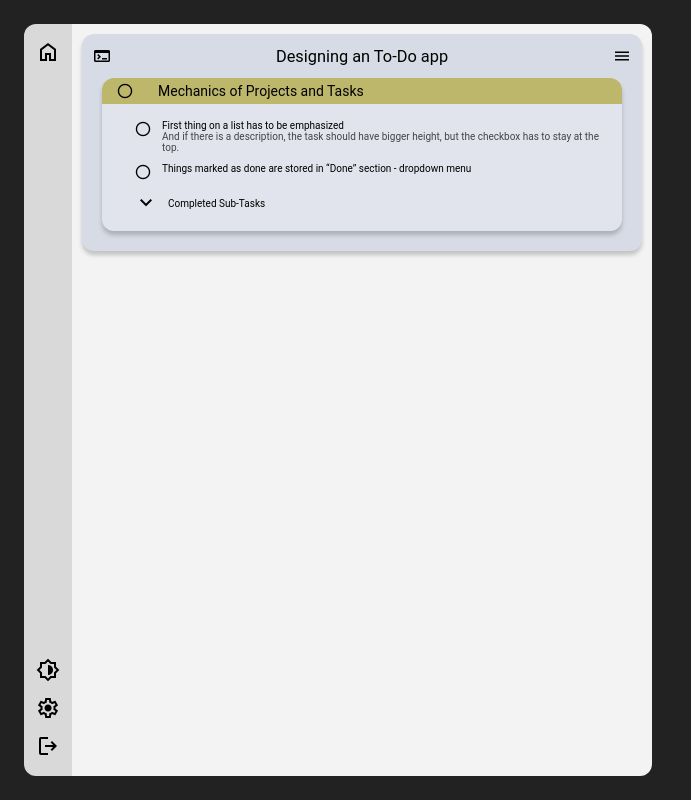
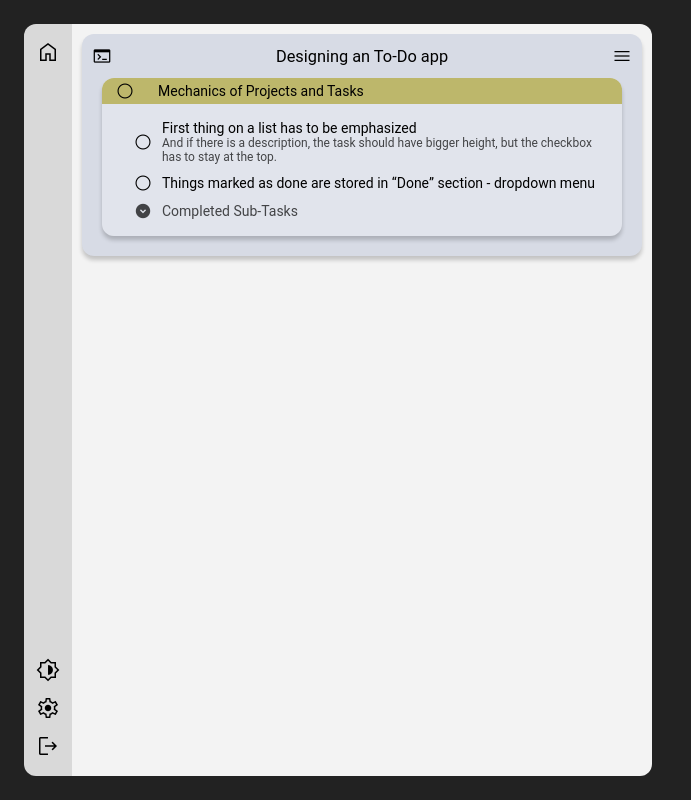
Before and after one commit to Michota/MichotaDoList, a plain HTML site: page index.html in a window 1280 px wide. Shown: the whole page, without its empty margins (0-691 px from the left). Drawn offline with nearby package versions, Linux system fonts and the light colour scheme.

Commit message:
Animation in checkbox

```diff
--- a/index.html
+++ b/index.html
@@ -6,10 +6,7 @@
     <meta name="viewport" content="width=device-width, initial-scale=1.0" />
     <!-- /// settings /// -->
     <!-- import symbols / icons -->
-    <link
-      href="https://fonts.googleapis.com/css2?family=Material+Symbols+Outlined"
-      rel="stylesheet"
-    />
+    <link rel="stylesheet" href="https://fonts.googleapis.com/css2?family=Material+Symbols+Outlined:opsz,wght,FILL,GRAD@20..48,100..700,0..1,-50..200" />
 
     <!-- import styles -->
     <link rel="stylesheet" href="style.css" />
@@ -62,8 +59,6 @@ home
         </div>
       </div>
       <div class="project-tasks">
-
-
           <div class="task box-element">
             <div class="task-header">
               <div class="task-checkbox checkbox material-symbols-outlined">
--- a/style.css
+++ b/style.css
@@ -1,4 +1,9 @@
-/* TEMPORARY - #TODO: */
+/* #TODO:
+  - Add an animation to hamburger-menu icon (in project and tasks)
+
+*/
+
+/* TEMPORARY - #FIXME: */
 
 .project[data-project-color="test"] {
   background-color: #d7dbe5;
@@ -57,6 +62,11 @@ Deafult: 9px
 /* Font import */
 /* _________________ */
 @import url("https://fonts.googleapis.com/css2?family=Roboto:wght@400;500;700&display=swap");
+
+/* Material Symbols default */
+.material-symbols-outlined {
+  font-variation-settings: "FILL" 0, "wght" 400, "GRAD" 0, "opsz" 48;
+}
 
 /* _________________ */
 /* General settings */
@@ -118,13 +128,30 @@ li.icon {
   display: flex;
 }
 
+.checkbox {
+  position: relative;
+}
+
 .checkbox::before {
   font-size: 1.8rem;
   content: "circle";
+  display: block;
 }
 
-.checkbox:hover::before {
-  content: "check_circle";
+.checkbox::after {
+  position: absolute;
+  content: "done";
+  top: 50%;
+  left: 50%;
+  transform: translate(-50%, -50%);
+  font-size: 1rem;
+  opacity: 0;
+  transition: 0.2s;
+}
+
+.checkbox:hover::after {
+  font-size: 1.2rem;
+  opacity: 1;
 }
 
 /* links */
@@ -136,7 +163,7 @@ a:visited {
 }
 a:link:hover,
 a:link:active {
-  opacity: 0.8;
+  opacity: 0.7;
 }
 
 /* template classes */
@@ -240,8 +267,6 @@ a[href="#logout"]:hover {
   align-items: center;
 }
 
-.project-tasks {
-}
 /* Tasks */
 
 .task {
@@ -264,6 +289,7 @@ a[href="#logout"]:hover {
 }
 
 .subtasks {
+  font-size: 1.4rem;
   margin: 1.6rem;
   list-style-type: none;
 }
@@ -271,6 +297,8 @@ a[href="#logout"]:hover {
 .subtasks li {
   margin-top: 1rem;
   margin-left: 1.6rem;
+  display: flex;
+  align-items: center;
 }
 
 .subtask {
@@ -293,13 +321,24 @@ a[href="#logout"]:hover {
   display: flex;
   gap: 1rem;
   align-items: center;
+  opacity: 0.7;
 }
 
 .subtask-description {
-  opacity: 70%;
+  font-size: 1.2rem;
+  opacity: 0.7;
 }
 
-.subtasks-completed .btn::before {
-  content: "expand_more";
+.subtasks-completed .icon.btn::before {
+  content: "expand_circle_down";
+  font-size: 1.8rem;
+  display: block;
+  font-variation-settings: "FILL" 1;
+  transition: 0.2s;
+}
+
+.subtasks-completed:hover .icon.btn::before {
+  /* transform: rotate(360deg); */
+  font-variation-settings: "FILL" 0;
 }
 /* #TODO:: make tasks button animation */
```
